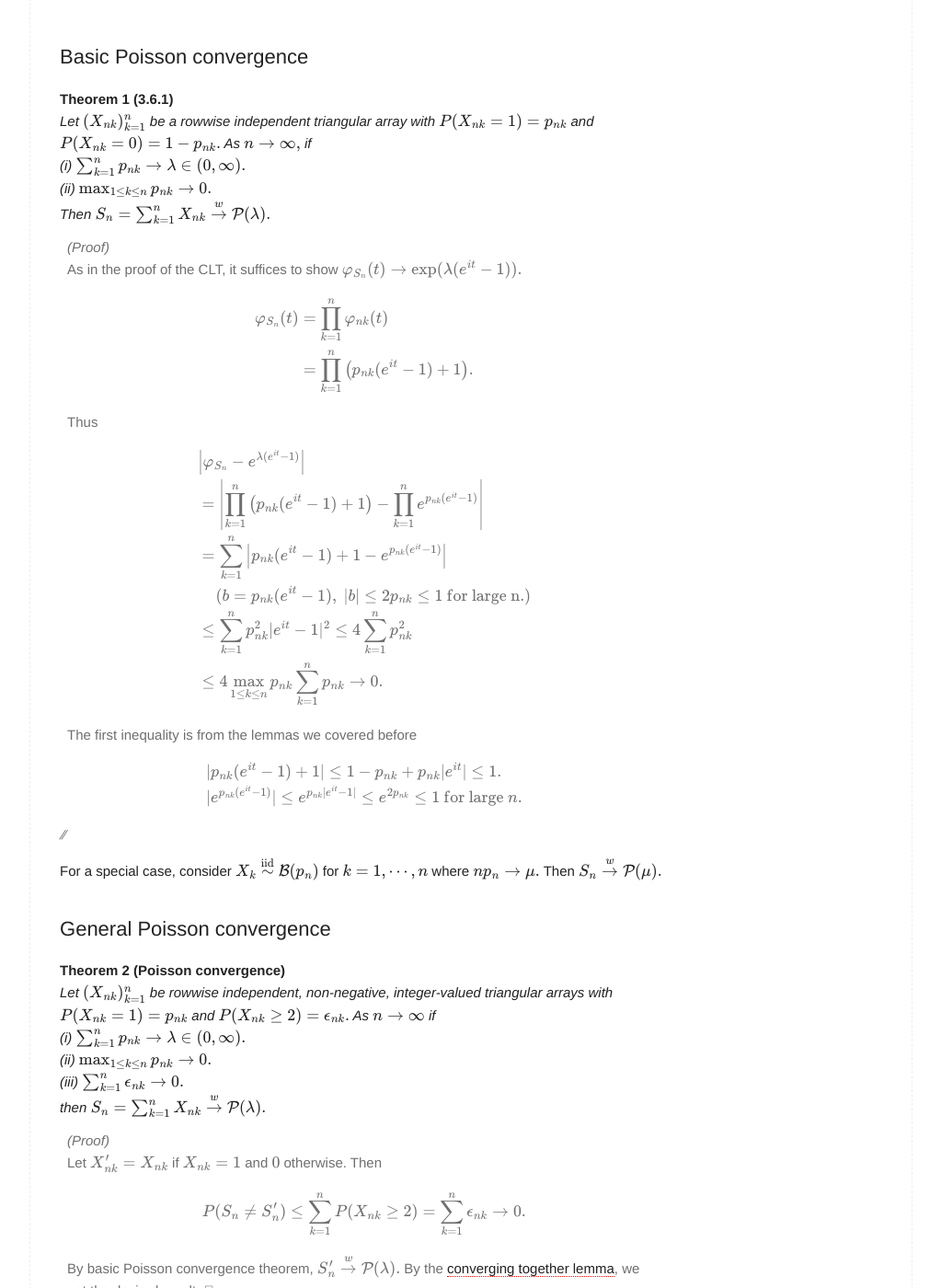
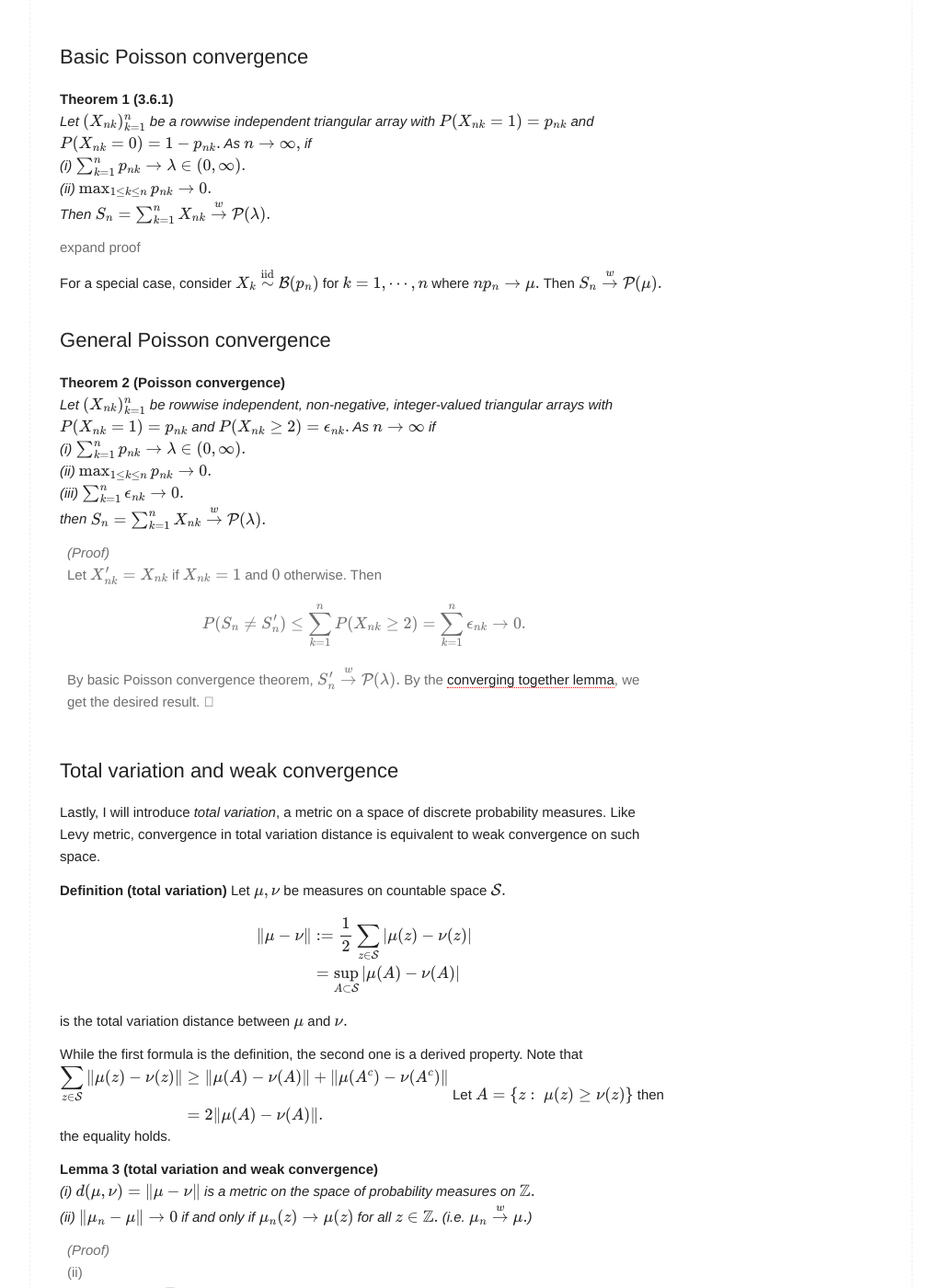
Before and after one commit to naturale0/naturale0.github.io, a Jekyll site: the page built from _posts/2020-12-23-[PTE] 3.6 poisson convergence.md, in a window 1280 px wide and 1400 px high, scrolled down 397 px. Shown: the whole window at 92% size, without its empty margins (128-1151 px from the left). Built offline with Jekyll 4.4.1, drawn with Linux system fonts in a browser that asks for light colours; formulas are drawn with MathJax 3; comment, search, counter and statistics services are not loaded.

Commit message:
post PTE 3.6

```diff
--- a/_posts/2020-12-23-[PTE] 3.6 poisson convergence.md
+++ b/_posts/2020-12-23-[PTE] 3.6 poisson convergence.md
@@ -22,6 +22,11 @@ Let $(X_{nk})_{k=1}^n$ be a rowwise independent triangular array with $P(X_{nk}=
 (ii) $\max_{1\le k\le n} p_{nk} \to 0.$<br>
 Then $S_n=\sum_{k=1}^n X_{nk} \overset{w}{\to} \mathcal{P}(\lambda).$
 </div>
+<details>
+  <summary>
+    expand proof
+  </summary>
+
 <div class="proof"><br>
 As in the proof of the CLT, it suffices to show $\varphi_{S_n}(t) \to \exp(\lambda(e^{it}-1)).$
 $$\begin{aligned}
@@ -44,7 +49,7 @@ $$\begin{aligned}
 &|p_{nk}(e^{it}-1)+1| \le 1-p_{nk}+p_{nk}|e^{it}| \le 1.\\
 &|e^{p_{nk}(e^{it}-1)}| \le e^{p_{nk} |e^{it}-1|} \le e^{2p_{nk}} \le 1 \text{ for large } n.
 \end{aligned}$$
-</div>
+</div></details>
 
 For a special case, consider $X_k \overset{\text{iid}}{\sim} \mathcal{B}(p_n)$ for $k=1,\cdots,n$ where $np_n\to\mu.$ Then $S_n \overset{w}{\to} \mathcal{P}(\mu).$<br><br>
 
@@ -92,7 +97,8 @@ Let $A=\\{z:~ \mu(z) \ge \nu(z)\\}$ then the equality holds.
 (ii) $\|\mu_n-\mu\|\to0$ if and only if $\mu_n(z)\to\mu(z)$ for all $z\in\mathbb{Z}.$ (i.e. $\mu_n \overset{w}{\to} \mu.$)
 </div>
 <div class="proof"><br>
-(ii) ($\Rightarrow$) Given $z\in\mathbb{Z},$
+(ii)<br>
+($\Rightarrow$) Given $z\in\mathbb{Z},$
 $$\begin{aligned}
 |\mu_n(z)-\mu(z)| \le \sup_{A\subset\mathbb{Z}}|\mu_n(A)-\mu(A)| \to 0.
 \end{aligned}$$
```
